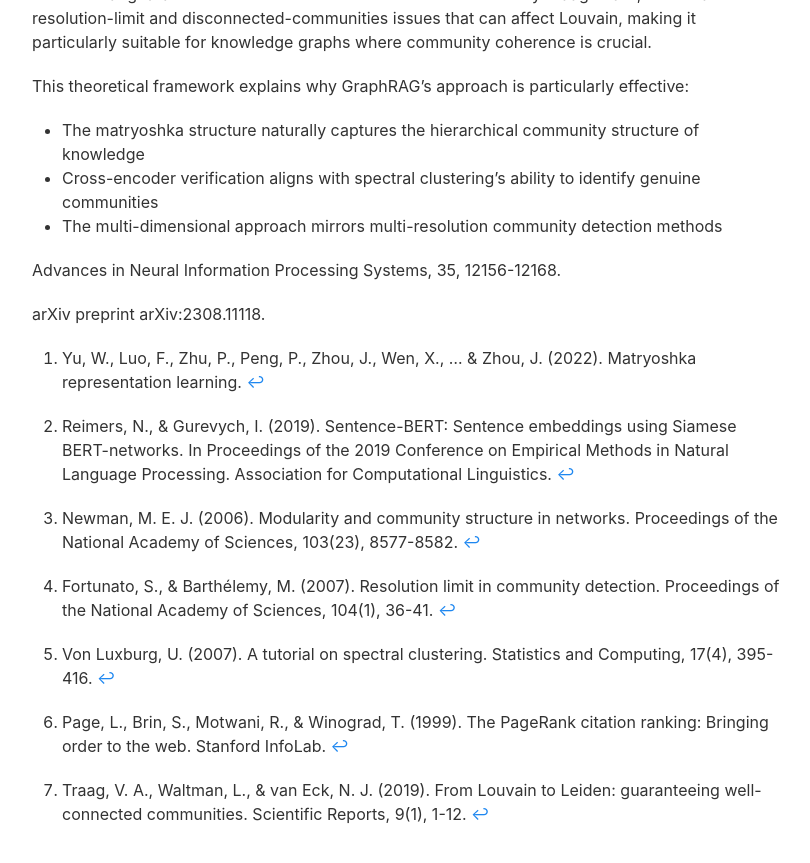
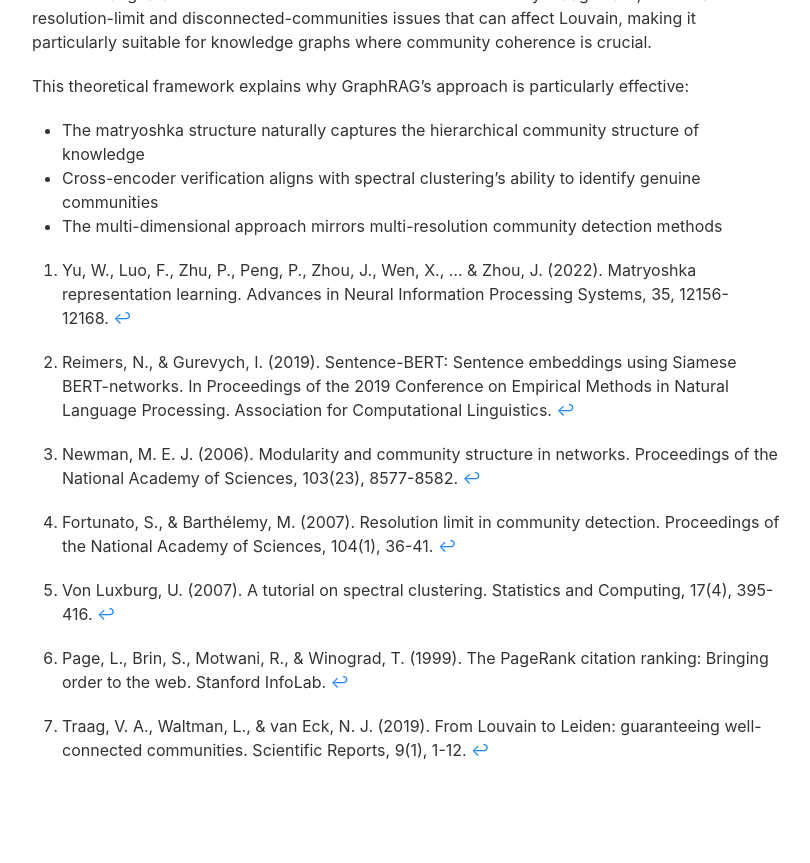
Before and after one commit to nyvyn/nyvyn.github.io, a Jekyll site: the page built from _notes/2024-12-24-graph-embeddings.markdown, in a window 1280 px wide and 900 px high, scrolled down 8911 px. Shown: the top 863 px of the window, without its empty margins (233-1043 px from the left). Built offline with Jekyll 4.4.1, drawn with Linux system fonts in a browser that asks for light colours.

Commit message:
fix: Correct and standardize references formatting and ordering

```diff
--- a/_notes/2024-12-24-graph-embeddings.markdown
+++ b/_notes/2024-12-24-graph-embeddings.markdown
@@ -381,16 +381,18 @@
 - Cross-encoder verification aligns with spectral clustering's ability to identify genuine communities
 - The multi-dimensional approach mirrors multi-resolution community detection methods
 
-[^1]: Yu, W., Luo, F., Zhu, P., Peng, P., Zhou, J., Wen, X., ... & Zhou, J. (2022). Matryoshka representation learning.
+[^1]: Yu, W., Luo, F., Zhu, P., Peng, P., Zhou, J., Wen, X., ... & Zhou, J. (2022). Matryoshka representation learning. Advances in Neural Information Processing Systems, 35, 12156-12168.
+
+[^2]: Liu, S., Thudumu, S., Cheng, H. et al. (2023). GraphRAG: Unlocking LLM Power for Knowledge Graphs. arXiv preprint arXiv:2308.11118.
+
 [^3]: Newman, M. E. J. (2006). Modularity and community structure in networks. Proceedings of the National Academy of Sciences, 103(23), 8577-8582.
+
 [^4]: Fortunato, S., & Barthélemy, M. (2007). Resolution limit in community detection. Proceedings of the National Academy of Sciences, 104(1), 36-41.
+
 [^5]: Von Luxburg, U. (2007). A tutorial on spectral clustering. Statistics and Computing, 17(4), 395-416.
+
 [^6]: Page, L., Brin, S., Motwani, R., & Winograd, T. (1999). The PageRank citation ranking: Bringing order to the web. Stanford InfoLab.
-Advances in Neural Information Processing Systems, 35, 12156-12168.
 
 [^7]: Traag, V. A., Waltman, L., & van Eck, N. J. (2019). From Louvain to Leiden: guaranteeing well-connected communities. Scientific Reports, 9(1), 1-12.
 
 [^8]: Reimers, N., & Gurevych, I. (2019). Sentence-BERT: Sentence embeddings using Siamese BERT-networks. In Proceedings of the 2019 Conference on Empirical Methods in Natural Language Processing. Association for Computational Linguistics.
-
-[^2]: Liu, S., Thudumu, S., Cheng, H. et al. (2023). GraphRAG: Unlocking LLM Power for Knowledge Graphs.
-arXiv preprint arXiv:2308.11118.
```
